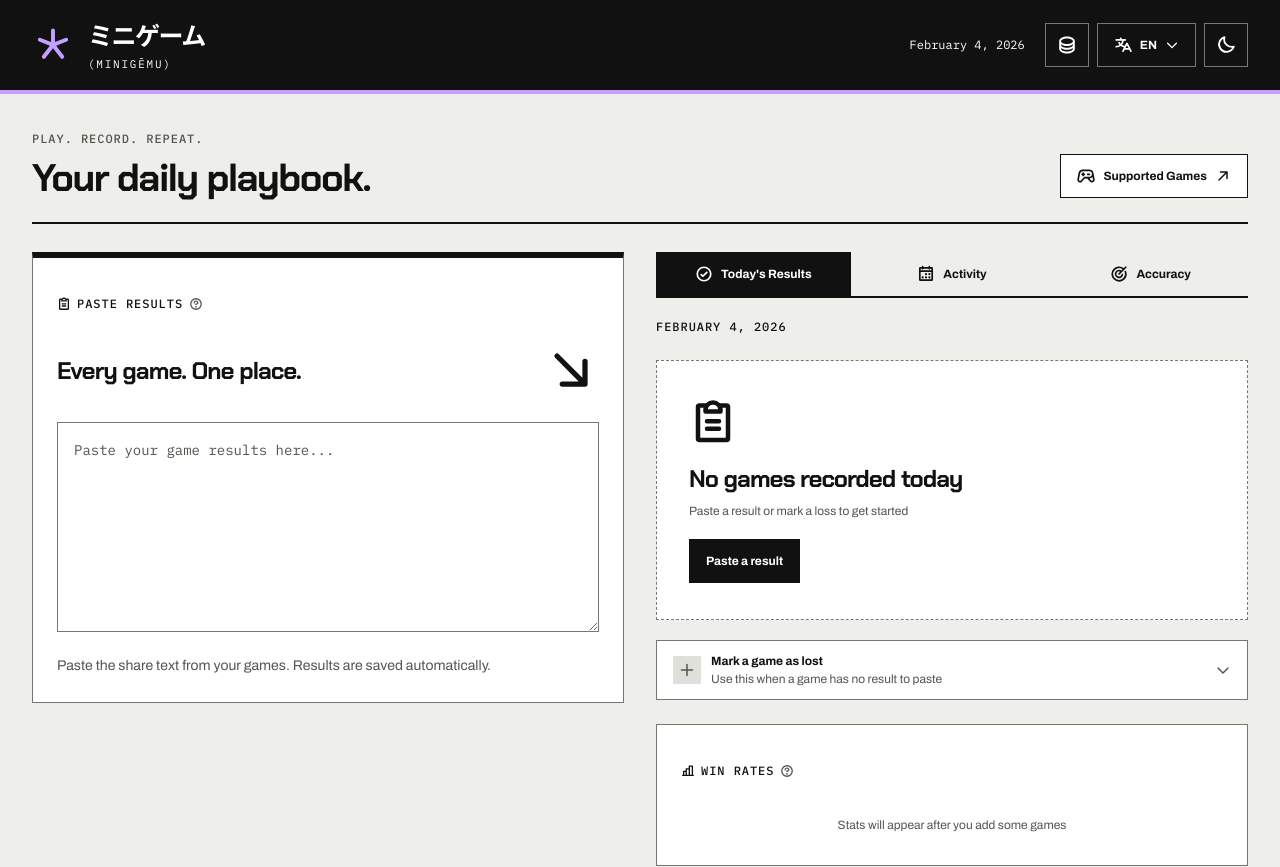
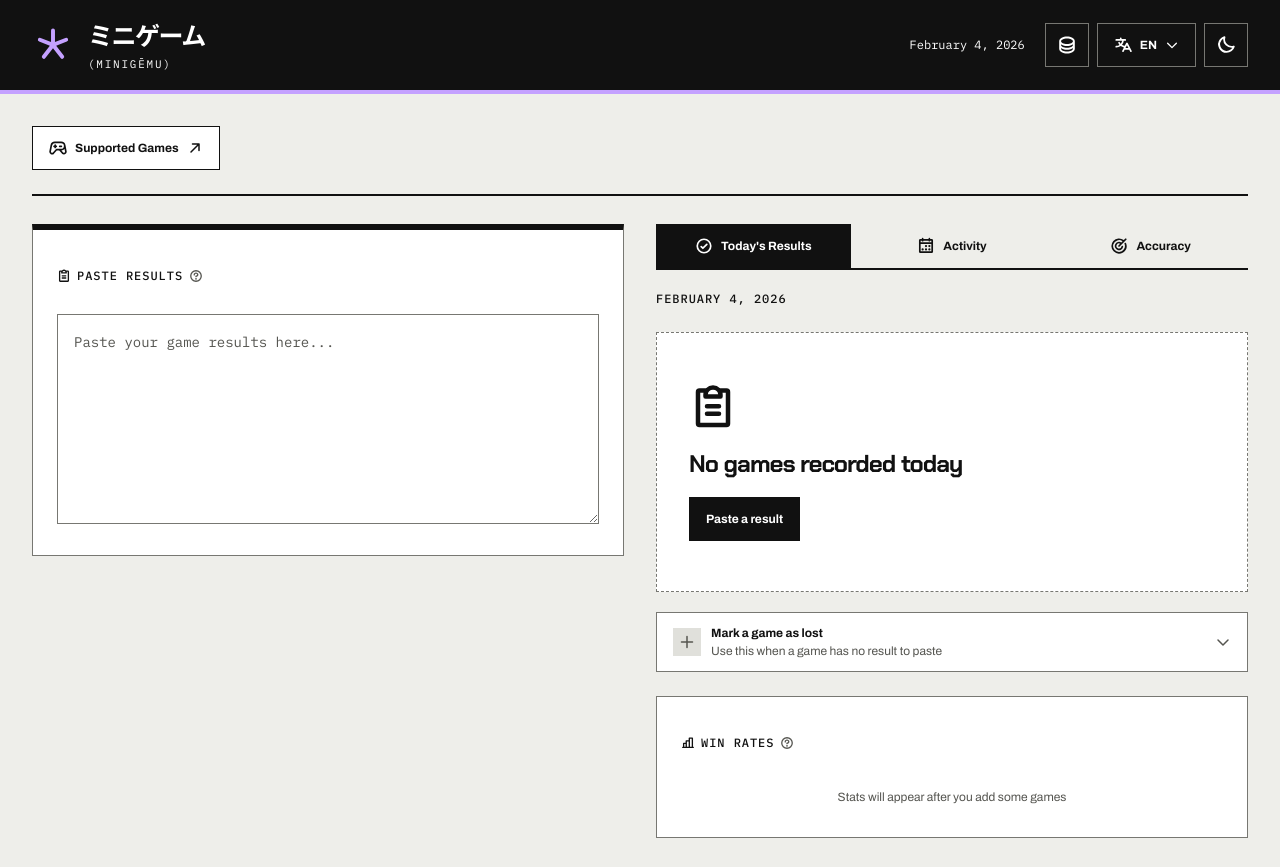
Before and after one commit to fofinhos-studios/daily-game-tracker, a React (Vite) app: page / in a window 1280 px wide. Shown: the top 867 px of the page. Built offline with nearby package versions, Linux system fonts and the light colour scheme.

Commit message:
refactor(ui): remove redundant copy and repeated ticket branding

```diff
--- a/src/App.tsx
+++ b/src/App.tsx
@@ -1,5 +1,4 @@
 import {
-  ArrowDownRightIcon,
   ArrowUpRightIcon,
   ChartBarIcon as BarChart3,
   CalendarDotsIcon as CalendarDays,
@@ -89,11 +88,6 @@ export default function App() {
     <PageShell>
       <Header today={today} onOpenBackup={() => setShowBackup(true)} />
       <main className="workspace">
-        <div className="workspace-heading">
-          <div>
-            <Label className="text-muted-foreground">{copy.subtitle}</Label>
-            <h2 className="mt-2">{copy.dashboard}</h2>
-          </div>
         <div className="workspace-tools">
           {availableGames.length > 0 && (
             <div className="w-52 max-w-full">
@@ -113,18 +107,12 @@ export default function App() {
             <ArrowUpRightIcon size={16} aria-hidden="true" />
           </Button>
         </div>
-        </div>
         <div className="workspace-grid">
-          <Panel className="workspace-input paste-panel">
+          <Panel className="workspace-input paste-panel space-y-4">
             <SectionHeading help={t.help.pasteResults} icon={ClipboardPaste}>
               {t.app.pasteResults}
             </SectionHeading>
-            <div className="paste-sign">
-              <p className="ds-display">{copy.input}</p>
-              <ArrowDownRightIcon aria-hidden="true" />
-            </div>
             <PasteInput onResults={store.addResults} onDatesAffected={handleDatesAffected} />
-            <p className="mt-4 text-sm leading-relaxed text-muted-foreground">{copy.inputHint}</p>
           </Panel>
           <section className="workspace-results space-y-5" aria-label={t.app.reviewResults}>
             <Tabs
@@ -187,7 +175,6 @@ export default function App() {
         </div>
       </main>
       <footer className="app-footer">
-        <span>MINIGĒMU / DAILY GAME TRACKER</span>
         <span className="inline-flex items-center gap-2">
           <HardDrivesIcon size={16} aria-hidden="true" />
           {copy.local}
--- a/src/components/summary/EmptyState.tsx
+++ b/src/components/summary/EmptyState.tsx
@@ -15,7 +15,6 @@ export function EmptyState({ isToday }: EmptyStateProps) {
         <p className="ds-display text-2xl text-foreground">
           {isToday ? t.results.emptyToday : t.results.emptyDay}
         </p>
-        <p className="mt-1 text-xs text-muted-foreground">{t.results.emptyHint}</p>
         <Button
           variant="primary"
           type="button"
--- a/src/components/summary/GameResultCard.tsx
+++ b/src/components/summary/GameResultCard.tsx
@@ -45,18 +45,10 @@ export function GameResultCard({
       <div className="ticket-stub" aria-hidden="true">
         <GameIcon gameType={result.gameType} />
         <span className="ticket-code">{GAME_VISUALS[result.gameType].code}</span>
-        <span className="ds-label ticket-stub-label">
-          MINIGĒMU
-          <br />
-          {result.date.slice(0, 4)}
-        </span>
       </div>
       <div className="ticket-body">
         <div className="ticket-top">
-          <div>
-            <Label className="text-muted-foreground">{copy.ticket}</Label>
-            <h3 className="ticket-title mt-1">{name}</h3>
-          </div>
+          <h3 className="ticket-title">{name}</h3>
           <Button
             variant="ghost"
             className="ds-icon-button"
--- a/src/components/summary/MarkLoss.tsx
+++ b/src/components/summary/MarkLoss.tsx
@@ -60,9 +60,6 @@ export function MarkLoss({ existingGames, onMarkLoss }: MarkLossProps) {
 
       {open && (
         <div id={panelId} className="border-t border-border px-4 py-3 animate-fade-in">
-          <p className="mb-2.5 text-xs font-medium text-muted-foreground">
-            {t.results.markLossDescription}
-          </p>
           <div className="flex flex-wrap gap-2">
             {availableGames.map((game) => (
               <button
--- a/src/components/summary/ResultGrid.tsx
+++ b/src/components/summary/ResultGrid.tsx
@@ -65,8 +65,7 @@ export function GridRows({ rows, label }: { rows: string[]; label: string }) {
 export function ResultGrid({ result }: { result: GameResult }) {
   const { locale } = useI18n()
   const copy = industrialCopy[locale]
-  if (isManualLoss(result))
-    return <p className="mt-4 text-sm text-muted-foreground">{copy.manual}</p>
+  if (isManualLoss(result)) return null
   if (result.gameType === "gamedle" || result.gameType === "termo") {
     return (
       <div className="ticket-modes">
--- a/src/design-system/copy.ts
+++ b/src/design-system/copy.ts
@@ -2,12 +2,7 @@ import type { Locale } from "@/i18n/strings"
 
 const en = {
   cancel: "Cancel",
-  dashboard: "Your daily playbook.",
-  subtitle: "PLAY. RECORD. REPEAT.",
-  input: "Every game. One place.",
-  inputHint: "Paste the share text from your games. Results are saved automatically.",
   local: "Saved on this device",
-  ticket: "GAME RECORD",
   won: "Completed",
   lost: "Not completed",
   attempts: "Attempts",
@@ -29,12 +24,7 @@ export const industrialCopy: Record<Locale, Copy> = {
   en,
   "pt-BR": {
     cancel: "Cancelar",
-    dashboard: "Seu diário de jogos.",
-    subtitle: "JOGUE. REGISTRE. REPITA.",
-    input: "Cada jogo. Um só lugar.",
-    inputHint: "Cole o texto compartilhado pelos jogos. Os resultados são salvos automaticamente.",
     local: "Salvo neste dispositivo",
-    ticket: "REGISTRO DE JOGO",
     won: "Concluído",
     lost: "Não concluído",
     attempts: "Tentativas",
--- a/src/design-system/theme.css
+++ b/src/design-system/theme.css
@@ -350,17 +350,12 @@
   padding-bottom: 24px;
   border-bottom: var(--rule-strong) solid var(--color-foreground);
 }
-.workspace-heading h2 {
-  font-family: var(--font-display);
-  font-size: clamp(28px, 3vw, 40px);
-  font-weight: 700;
-  line-height: 1.05;
-  letter-spacing: -0.04em;
-}
 .workspace-tools {
   display: flex;
   align-items: flex-start;
   gap: 12px;
+  padding-bottom: 24px;
+  border-bottom: var(--rule-strong) solid var(--color-foreground);
 }
 .workspace-grid {
   display: grid;
@@ -390,21 +385,6 @@
 }
 .paste-panel .ds-field {
   min-height: 210px;
-}
-.paste-sign {
-  display: flex;
-  align-items: center;
-  justify-content: space-between;
-  gap: 16px;
-  margin: 16px 0 24px;
-}
-.paste-sign svg {
-  width: 56px;
-  height: 56px;
-}
-.paste-sign p {
-  font-size: 24px;
-  max-width: 300px;
 }
 .app-footer {
   max-width: var(--layout-max);
@@ -451,7 +431,7 @@
   position: relative;
   display: flex;
   flex-direction: column;
-  justify-content: space-between;
+  justify-content: flex-start;
   align-items: flex-start;
   gap: 20px;
   padding: 18px 14px;
@@ -496,7 +476,7 @@
 }
 .ticket-top {
   display: flex;
-  align-items: flex-start;
+  align-items: center;
   justify-content: space-between;
   gap: 8px;
   padding-bottom: 12px;
@@ -702,7 +682,6 @@ button:not(:disabled):active {
   }
   .workspace-tools {
     flex-wrap: wrap;
-    justify-content: flex-end;
   }
 }
 @media (max-width: 639px) {
@@ -759,9 +738,6 @@ button:not(:disabled):active {
   .ticket-body {
     padding: 16px;
   }
-  .ticket-stub .ticket-stub-label {
-    margin-left: auto;
-  }
   .catalog-tickets {
     grid-template-columns: minmax(0, 1fr);
   }
--- a/src/i18n/strings.ts
+++ b/src/i18n/strings.ts
@@ -66,7 +66,6 @@ type Strings = {
   results: {
     emptyToday: string
     emptyDay: string
-    emptyHint: string
     paste: string
     reorder: string
     moveUp: (game: string) => string
@@ -76,7 +75,6 @@ type Strings = {
     removeConfirmation: string
     markLossTitle: string
     markLossHint: string
-    markLossDescription: string
     markLoss: (game: string) => string
     overallScore: (score: number) => string
   }
@@ -164,7 +162,6 @@ export const strings: Record<Locale, Strings> = {
     results: {
       emptyToday: "No games recorded today",
       emptyDay: "No games recorded for this day",
-      emptyHint: "Paste a result or mark a loss to get started",
       paste: "Paste a result",
       reorder: "Reorder result",
       moveUp: (game) => `Move ${game} up`,
@@ -174,7 +171,6 @@ export const strings: Record<Locale, Strings> = {
       removeConfirmation: "Remove this result?",
       markLossTitle: "Mark a game as lost",
       markLossHint: "Use this when a game has no result to paste",
-      markLossDescription: "Select a game to record for this day as a loss.",
       markLoss: (game) => `Record ${game} as a loss`,
       overallScore: (score) => `Score: ${score}/500`,
     },
@@ -278,7 +274,6 @@ export const strings: Record<Locale, Strings> = {
     results: {
       emptyToday: "Nenhum jogo registrado hoje",
       emptyDay: "Nenhum jogo registrado neste dia",
-      emptyHint: "Cole um resultado ou marque uma derrota para começar",
       paste: "Colar um resultado",
       reorder: "Reordenar resultado",
       moveUp: (game) => `Mover ${game} para cima`,
@@ -288,7 +283,6 @@ export const strings: Record<Locale, Strings> = {
       removeConfirmation: "Remover este resultado?",
       markLossTitle: "Marcar um jogo como perdido",
       markLossHint: "Use esta opção quando um jogo não tiver um resultado para colar",
-      markLossDescription: "Selecione um jogo para registrar como derrota neste dia.",
       markLoss: (game) => `Registrar ${game} como derrota`,
       overallScore: (score) => `Pontuação: ${score}/500`,
     },
```
Also changed, not shown: 4 other files (tests, documents, lock files or other folders). Lines whose indentation alone changed are shown as unchanged.
